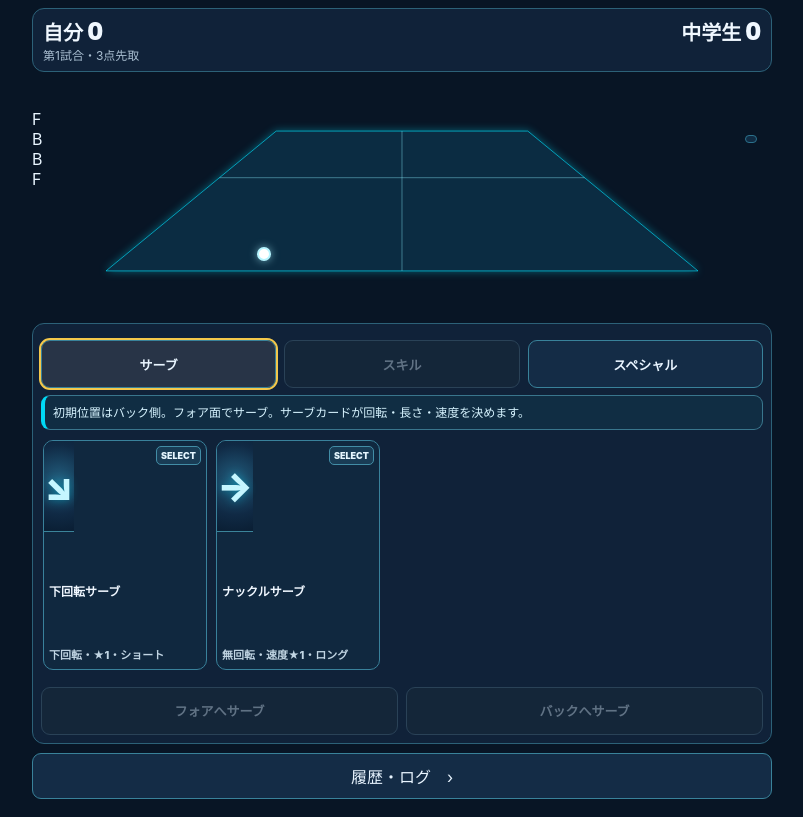
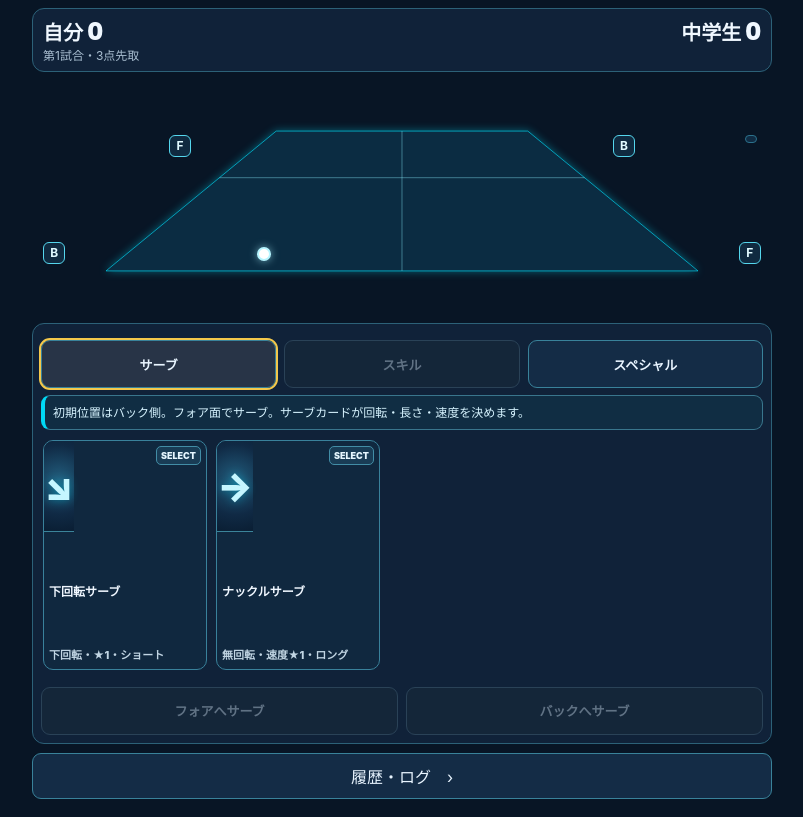
Before and after one commit to Yukinoyado2222/takujo-senki-lite-play, a plain HTML site: page ui-preview/index.html in a window 1280 px wide. Both pictures are taken after a click on the button "スタート". Shown: the whole page, without its empty margins (238-1041 px from the left). Drawn offline with Linux system fonts and the light colour scheme.

Commit message:
preview: sync PR #11 verified F/B label CSS

```diff
--- a/ui-preview/assets/lite-ui-prototype-a.css
+++ b/ui-preview/assets/lite-ui-prototype-a.css
@@ -105,3 +105,10 @@ body.is-match-view #matchView .table.lite-perspective-table{margin:30px 0 23px}
 .table.lite-perspective-table .enemy{top:-34px!important;bottom:auto!important}
 .table.lite-perspective-table .player{top:auto!important;bottom:-39px!important}
 .table.lite-perspective-table .ball-label{top:14%!important;right:2%!important;left:auto!important;transform:none!important;max-width:32%;white-space:nowrap}
+
+/* C-1 court-side orientation: labels sit outside the playing surface. */
+.table.lite-perspective-table .lite-court-side-label{position:absolute!important;z-index:5;display:flex;align-items:center;justify-content:center;width:22px;height:22px;box-sizing:border-box;border:1px solid #55d6ed;border-radius:6px;background:#102a40;color:#e1faff;font-size:12px;font-weight:700;line-height:1;pointer-events:none;transform:translate(-50%,-50%)}
+.table.lite-perspective-table .lite-enemy-f{left:20%;top:20%}
+.table.lite-perspective-table .lite-enemy-b{left:80%;top:20%}
+.table.lite-perspective-table .lite-player-b{left:3%;top:78%}
+.table.lite-perspective-table .lite-player-f{left:97%;top:78%}
```
